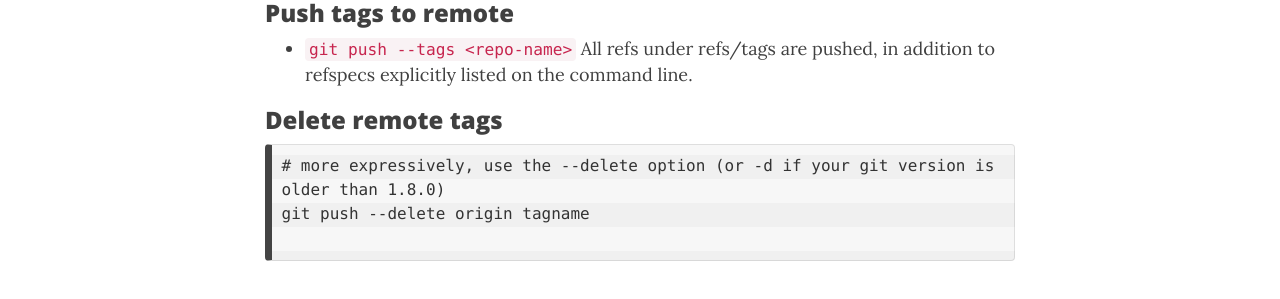
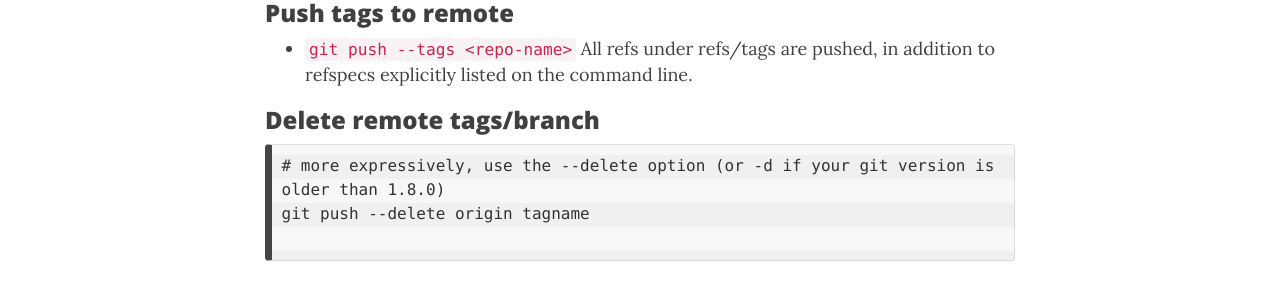
Before and after one commit to colynn/colynn.github.io, a Jekyll site: the page built from _posts/2019-01-01-ops-notes.md, in a window 1280 px wide and 900 px high, scrolled down 586 px. Shown: the part 157-456 px from the top of the window. Built offline with Jekyll 4.4.1, drawn with Linux system fonts in a browser that asks for light colours; nearby versions of some CDN libraries; comment, search, counter and statistics services are not loaded.

Commit message:
delete remote branch

````diff
--- a/_posts/2019-01-01-ops-notes.md
+++ b/_posts/2019-01-01-ops-notes.md
@@ -39,7 +39,7 @@ git push
 * `git push --tags <repo-name>`  All refs under refs/tags are pushed, in addition to refspecs explicitly listed on the command line.
 
 
-### Delete remote tags
+### Delete remote tags/branch
 
 ```
 # more expressively, use the --delete option (or -d if your git version is older than 1.8.0)
````
